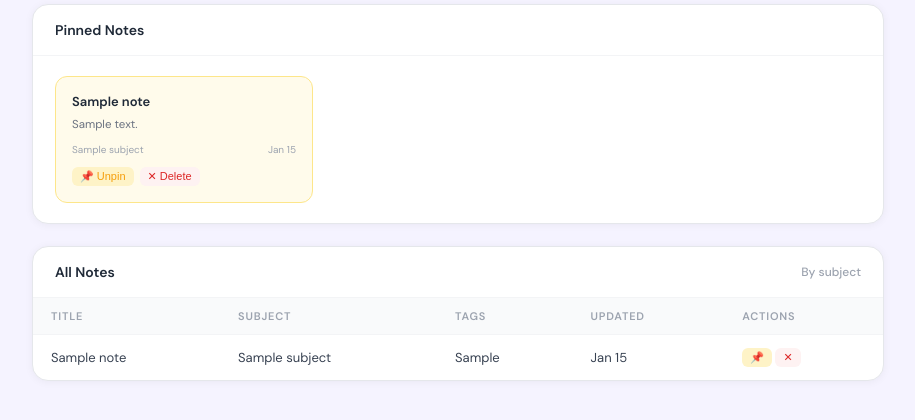
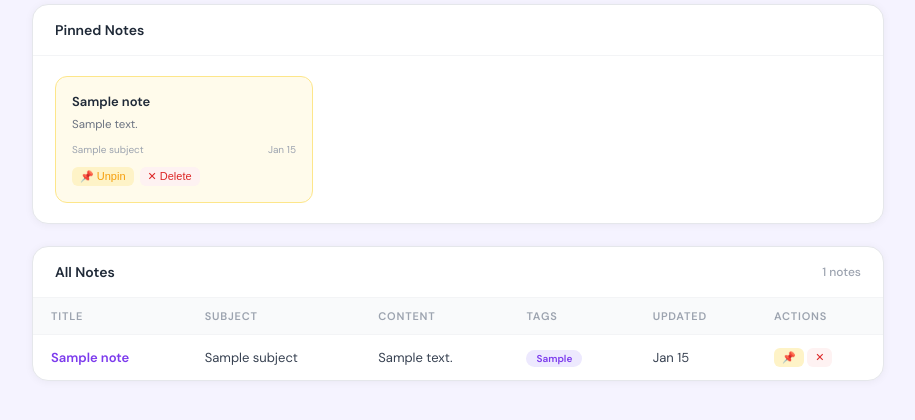
Before and after one commit to Ananya-0711/studysync-academic-dashboard, a Django app: page /notes/ in a window 1280 px wide. Shown: the part 333-753 px from the top of the page, without its empty margins (182-1097 px from the left). Run offline with Django 5.2, Linux system fonts and the light colour scheme; a user stored in the database is signed in; tables that the repository leaves empty hold one stand-in row (values such as "Sample post").

Commit message:
Fix planner status auto-update, notes viewing, and About Modal nesting

```diff
--- a/frontend/static/notes/notes.css
+++ b/frontend/static/notes/notes.css
@@ -549,6 +549,30 @@ body {
     .note-card p  { font-size: 11.5px; color: #6b7280; line-height: 1.5; }
     .note-card-footer { display: flex; justify-content: space-between; margin-top: 10px; font-size: 10px; color: #9ca3af; }
 
+    /* Tags */
+    .tag {
+      display: inline-block;
+      padding: 2px 10px;
+      border-radius: 20px;
+      font-size: 10px;
+      font-weight: 600;
+      background: #ede9fe;
+      color: #7c3aed;
+      margin-right: 2px;
+    }
+
+    /* Clickable note title link */
+    .note-title-link {
+      color: #7c3aed;
+      text-decoration: none;
+      font-weight: 600;
+      transition: color 0.15s;
+    }
+    .note-title-link:hover {
+      color: #6d28d9;
+      text-decoration: underline;
+    }
+
 
 /* ================= DARK MODE ================= */
 
@@ -798,6 +822,20 @@ body.dark-mode .list-item{
   border-color:#334155;
 }
 
+/* TAGS */
+body.dark-mode .tag{
+  background:#312e81;
+  color:#c4b5fd;
+}
+
+/* NOTE TITLE LINKS */
+body.dark-mode .note-title-link{
+  color:#c4b5fd;
+}
+body.dark-mode .note-title-link:hover{
+  color:#a78bfa;
+}
+
 /* ΓòÉΓòÉΓòÉΓòÉΓòÉΓòÉΓòÉΓòÉΓòÉΓòÉΓòÉΓòÉΓòÉΓòÉΓòÉΓòÉΓòÉΓòÉΓòÉΓòÉΓòÉΓòÉΓòÉΓòÉΓòÉΓòÉΓòÉΓòÉΓòÉΓòÉΓòÉΓòÉΓòÉΓòÉΓòÉΓòÉΓòÉΓòÉΓòÉ
    STUDYSYNC INFO MODAL
    ABOUT + HOW IT WORKS + HELP CENTER
--- a/frontend/templates/notes/notes.html
+++ b/frontend/templates/notes/notes.html
@@ -27,14 +27,11 @@
     <div class="notification-box" id="bellBtn"><i class="fa-regular fa-bell"></i>{% if notif_count %}<span class="notification-count">{{ notif_count }}</span>{% endif %}</div>
     <div class="profile-container">
       <button class="profile-btn" id="profileBtn">{{ user.first_name.0|upper }}{{ user.last_name.0|upper }}</button>
-                  <!-- DROPDOWN -->
             <div class="profile-dropdown" id="profileDropdown">
-                <!-- HEADER -->
                 <div class="profile-header">
                     <h3>{{ user.first_name }} {{ user.last_name }}</h3>
                     <p>{{ user.email }}</p>
                 </div>
-                <!-- OPTIONS -->
                 <div class="dropdown-option">
                     <i class="fa-solid fa-code"></i>
                     Current Build
@@ -52,14 +49,12 @@
                     Settings
                 </a>
                 <hr>
-                <!-- APPEARANCE -->
                 <div class="theme-title">Appearance Mode</div>
                 <div class="theme-buttons">
                     <button id="lightMode">Light</button>
                     <button id="darkMode">Dark</button>
                 </div>
                 <hr>
-                <!-- LOGOUT -->
                 <form method="POST" action="{% url 'auth_app:logout' %}" style="margin:0;padding:0;">
                     {% csrf_token %}
                     <button type="submit" class="dropdown-option logout" style="background:none;border:none;width:100%;text-align:left;cursor:pointer;font-family:inherit;font-size:inherit;display:flex;align-items:center;gap:14px;padding:12px 0;">
@@ -102,7 +97,7 @@
         <div class="section-box-header">Pinned Notes</div>
         <div class="notes-grid">
           {% for note in pinned %}
-          <div class="note-card">
+          <div class="note-card" onclick="openViewNote('{{ note.title|escapejs }}', '{{ note.subject.name|default:"General"|escapejs }}', '{{ note.content|escapejs }}', '{{ note.updated_at|date:"M d, Y" }}', '{% for tag in note.tag_list %}{{ tag }}{% if not forloop.last %}, {% endif %}{% endfor %}')">
             <h4>{{ note.title }}</h4>
             <p>{{ note.content|truncatechars:120 }}</p>
             <div class="note-card-footer">
@@ -110,8 +105,8 @@
               <span>{{ note.updated_at|date:"M d" }}</span>
             </div>
             <div style="display:flex;gap:6px;margin-top:8px;">
-              <form method="POST" action="{% url 'notes_app:toggle_pin' note.pk %}">{% csrf_token %}<button type="submit" style="background:#fef3c7;color:#f59e0b;border:none;border-radius:6px;padding:3px 8px;font-size:11px;cursor:pointer;">📌 Unpin</button></form>
-              <form method="POST" action="{% url 'notes_app:delete_note' note.pk %}">{% csrf_token %}<button type="submit" style="background:#fef2f2;color:#dc2626;border:none;border-radius:6px;padding:3px 8px;font-size:11px;cursor:pointer;" onclick="return confirm('Delete note?')">✕ Delete</button></form>
+              <form method="POST" action="{% url 'notes_app:toggle_pin' note.pk %}">{% csrf_token %}<button type="submit" style="background:#fef3c7;color:#f59e0b;border:none;border-radius:6px;padding:3px 8px;font-size:11px;cursor:pointer;" onclick="event.stopPropagation();">📌 Unpin</button></form>
+              <form method="POST" action="{% url 'notes_app:delete_note' note.pk %}">{% csrf_token %}<button type="submit" style="background:#fef2f2;color:#dc2626;border:none;border-radius:6px;padding:3px 8px;font-size:11px;cursor:pointer;" onclick="event.stopPropagation(); return confirm('Delete note?')">✕ Delete</button></form>
             </div>
           </div>
           {% endfor %}
@@ -119,14 +114,15 @@
       </div>
       {% endif %}
       <div class="section-box">
-        <div class="section-box-header">All Notes <span class="sub">By subject</span></div>
+        <div class="section-box-header">All Notes <span class="sub">{{ total_count }} notes</span></div>
         <table class="data-table">
-          <thead><tr><th>Title</th><th>Subject</th><th>Tags</th><th>Updated</th><th>Actions</th></tr></thead>
+          <thead><tr><th>Title</th><th>Subject</th><th>Content</th><th>Tags</th><th>Updated</th><th>Actions</th></tr></thead>
           <tbody>
             {% for note in all_notes %}
             <tr>
-              <td>{{ note.title }}</td>
+              <td><a href="#" class="note-title-link" onclick="event.preventDefault(); openViewNote('{{ note.title|escapejs }}', '{{ note.subject.name|default:"General"|escapejs }}', '{{ note.content|escapejs }}', '{{ note.updated_at|date:"M d, Y" }}', '{% for tag in note.tag_list %}{{ tag }}{% if not forloop.last %}, {% endif %}{% endfor %}')">{{ note.title }}</a></td>
               <td>{{ note.subject.name|default:"General" }}</td>
+              <td style="max-width:200px;overflow:hidden;text-overflow:ellipsis;white-space:nowrap;">{{ note.content|truncatechars:60 }}</td>
               <td>{% for tag in note.tag_list %}<span class="tag">{{ tag }}</span> {% empty %}—{% endfor %}</td>
               <td>{{ note.updated_at|date:"M d" }}</td>
               <td>
@@ -134,7 +130,7 @@
                 <form method="POST" action="{% url 'notes_app:delete_note' note.pk %}" style="display:inline;">{% csrf_token %}<button type="submit" style="background:#fef2f2;color:#dc2626;border:none;border-radius:6px;padding:3px 8px;font-size:11px;cursor:pointer;" onclick="return confirm('Delete?')">✕</button></form>
               </td>
             </tr>
-            {% empty %}<tr><td colspan="5" style="text-align:center;color:#9ca3af;padding:20px;">No notes yet. Create your first note!</td></tr>{% endfor %}
+            {% empty %}<tr><td colspan="6" style="text-align:center;color:#9ca3af;padding:20px;">No notes yet. Create your first note!</td></tr>{% endfor %}
           </tbody>
         </table>
       </div>
@@ -145,9 +141,14 @@
       <div class="section-box">
         <div class="section-box-header">Pinned Notes <span class="sub">{{ pinned_count }} pinned</span></div>
         <table class="data-table">
-          <thead><tr><th>Title</th><th>Subject</th><th>Updated</th></tr></thead>
+          <thead><tr><th>Title</th><th>Subject</th><th>Content</th><th>Updated</th></tr></thead>
           <tbody>
-            {% for note in pinned %}<tr><td>{{ note.title }}</td><td>{{ note.subject.name|default:"General" }}</td><td>{{ note.updated_at|date:"M d" }}</td></tr>{% empty %}<tr><td colspan="3" style="text-align:center;color:#9ca3af;padding:20px;">No pinned notes.</td></tr>{% endfor %}
+            {% for note in pinned %}<tr>
+              <td><a href="#" class="note-title-link" onclick="event.preventDefault(); openViewNote('{{ note.title|escapejs }}', '{{ note.subject.name|default:"General"|escapejs }}', '{{ note.content|escapejs }}', '{{ note.updated_at|date:"M d, Y" }}', '{% for tag in note.tag_list %}{{ tag }}{% if not forloop.last %}, {% endif %}{% endfor %}')">{{ note.title }}</a></td>
+              <td>{{ note.subject.name|default:"General" }}</td>
+              <td style="max-width:200px;overflow:hidden;text-overflow:ellipsis;white-space:nowrap;">{{ note.content|truncatechars:60 }}</td>
+              <td>{{ note.updated_at|date:"M d" }}</td>
+            </tr>{% empty %}<tr><td colspan="4" style="text-align:center;color:#9ca3af;padding:20px;">No pinned notes.</td></tr>{% endfor %}
           </tbody>
         </table>
       </div>
@@ -171,9 +172,15 @@
       <div class="section-box">
         <div class="section-box-header">Recently Updated <span class="sub">Last 7 days</span></div>
         <table class="data-table">
-          <thead><tr><th>Title</th><th>Subject</th><th>Tags</th><th>Updated</th></tr></thead>
+          <thead><tr><th>Title</th><th>Subject</th><th>Content</th><th>Tags</th><th>Updated</th></tr></thead>
           <tbody>
-            {% for note in recent %}<tr><td>{{ note.title }}</td><td>{{ note.subject.name|default:"General" }}</td><td>{% for tag in note.tag_list %}<span class="tag">{{ tag }}</span> {% endfor %}</td><td>{{ note.updated_at|date:"M d" }}</td></tr>{% empty %}<tr><td colspan="4" style="text-align:center;color:#9ca3af;padding:20px;">No recent notes.</td></tr>{% endfor %}
+            {% for note in recent %}<tr>
+              <td><a href="#" class="note-title-link" onclick="event.preventDefault(); openViewNote('{{ note.title|escapejs }}', '{{ note.subject.name|default:"General"|escapejs }}', '{{ note.content|escapejs }}', '{{ note.updated_at|date:"M d, Y" }}', '{% for tag in note.tag_list %}{{ tag }}{% if not forloop.last %}, {% endif %}{% endfor %}')">{{ note.title }}</a></td>
+              <td>{{ note.subject.name|default:"General" }}</td>
+              <td style="max-width:200px;overflow:hidden;text-overflow:ellipsis;white-space:nowrap;">{{ note.content|truncatechars:60 }}</td>
+              <td>{% for tag in note.tag_list %}<span class="tag">{{ tag }}</span> {% endfor %}</td>
+              <td>{{ note.updated_at|date:"M d" }}</td>
+            </tr>{% empty %}<tr><td colspan="5" style="text-align:center;color:#9ca3af;padding:20px;">No recent notes.</td></tr>{% endfor %}
           </tbody>
         </table>
       </div>
@@ -202,6 +209,24 @@
         <button type="submit" style="flex:1;padding:12px;background:#f59e0b;color:#fff;border:none;border-radius:10px;font-size:14px;font-weight:600;cursor:pointer;">Save Note</button>
       </div>
     </form>
+  </div>
+</div>
+
+<!-- View Note Modal -->
+<div id="viewNoteModal" style="display:none;position:fixed;inset:0;background:rgba(0,0,0,0.4);z-index:1000;align-items:center;justify-content:center;">
+  <div style="background:#fff;border-radius:16px;padding:28px;width:100%;max-width:560px;margin:20px;max-height:80vh;overflow-y:auto;">
+    <div style="display:flex;justify-content:space-between;align-items:flex-start;margin-bottom:16px;">
+      <h3 id="viewNoteTitle" style="font-size:20px;font-weight:800;color:#1f2937;flex:1;margin-right:12px;"></h3>
+      <button type="button" id="closeViewNote" style="background:#f3f4f6;color:#6b7280;border:none;border-radius:8px;padding:6px 12px;font-size:14px;font-weight:600;cursor:pointer;">✕</button>
+    </div>
+    <div style="display:flex;gap:8px;margin-bottom:16px;flex-wrap:wrap;">
+      <span id="viewNoteSubject" style="background:#ede9fe;color:#7c3aed;padding:4px 12px;border-radius:20px;font-size:11px;font-weight:600;"></span>
+      <span id="viewNoteDate" style="background:#f3f4f6;color:#6b7280;padding:4px 12px;border-radius:20px;font-size:11px;font-weight:600;"></span>
+    </div>
+    <div id="viewNoteTags" style="display:flex;gap:6px;margin-bottom:16px;flex-wrap:wrap;"></div>
+    <div style="border-top:1px solid #f3f4f6;padding-top:16px;">
+      <p id="viewNoteContent" style="font-size:14px;color:#374151;line-height:1.7;white-space:pre-wrap;"></p>
+    </div>
   </div>
 </div>
 
@@ -248,11 +273,7 @@
         </div>
       </div>
     </div>
-    <div class="about-footer">StudySync — Learn Smarter. Stress Less. 🚀</div>
     </div>
-</div>
-</div>
-
     <div class="info-page" id="worksPage" style="display:none;">
       <div class="journey-header">
         <h1>Your StudySync Journey</h1>
@@ -317,6 +338,7 @@
         </div>
       </div>
     </div>
+    <div class="about-footer">StudySync — Learn Smarter. Stress Less. 🚀</div>
   </div>
 </div>
 
@@ -329,6 +351,32 @@
   const closeNoteModal = document.getElementById('closeNoteModal');
   if(addNoteBtn) addNoteBtn.onclick = () => { noteModal.style.display = 'flex'; };
   if(closeNoteModal) closeNoteModal.onclick = () => { noteModal.style.display = 'none'; };
+
+  // View Note Modal
+  const viewModal = document.getElementById('viewNoteModal');
+  const closeViewBtn = document.getElementById('closeViewNote');
+  function openViewNote(title, subject, content, date, tags) {
+    document.getElementById('viewNoteTitle').textContent = title;
+    document.getElementById('viewNoteSubject').textContent = subject;
+    document.getElementById('viewNoteContent').textContent = content || '(No content)';
+    document.getElementById('viewNoteDate').textContent = date;
+    const tagsContainer = document.getElementById('viewNoteTags');
+    tagsContainer.innerHTML = '';
+    if (tags) {
+      tags.split(',').forEach(function(tag) {
+        tag = tag.trim();
+        if (tag) {
+          const span = document.createElement('span');
+          span.className = 'tag';
+          span.textContent = tag;
+          tagsContainer.appendChild(span);
+        }
+      });
+    }
+    viewModal.style.display = 'flex';
+  }
+  if(closeViewBtn) closeViewBtn.onclick = () => { viewModal.style.display = 'none'; };
+  if(viewModal) viewModal.onclick = (e) => { if(e.target === viewModal) viewModal.style.display = 'none'; };
 </script>
 </body>
 </html>
--- a/frontend/templates/planner/planner.html
+++ b/frontend/templates/planner/planner.html
@@ -265,11 +265,7 @@
         </div>
       </div>
     </div>
-    <div class="about-footer">StudySync — Learn Smarter. Stress Less. 🚀</div>
     </div>
-</div>
-</div>
-
     <div class="info-page" id="worksPage" style="display:none;">
       <div class="journey-header">
         <h1>Your StudySync Journey</h1>
@@ -334,6 +330,7 @@
         </div>
       </div>
     </div>
+    <div class="about-footer">StudySync — Learn Smarter. Stress Less. 🚀</div>
   </div>
 </div>
 
```
Also changed, not shown: planner_app/views.py (+27 -1 lines). Lines whose indentation alone changed are shown as unchanged.
